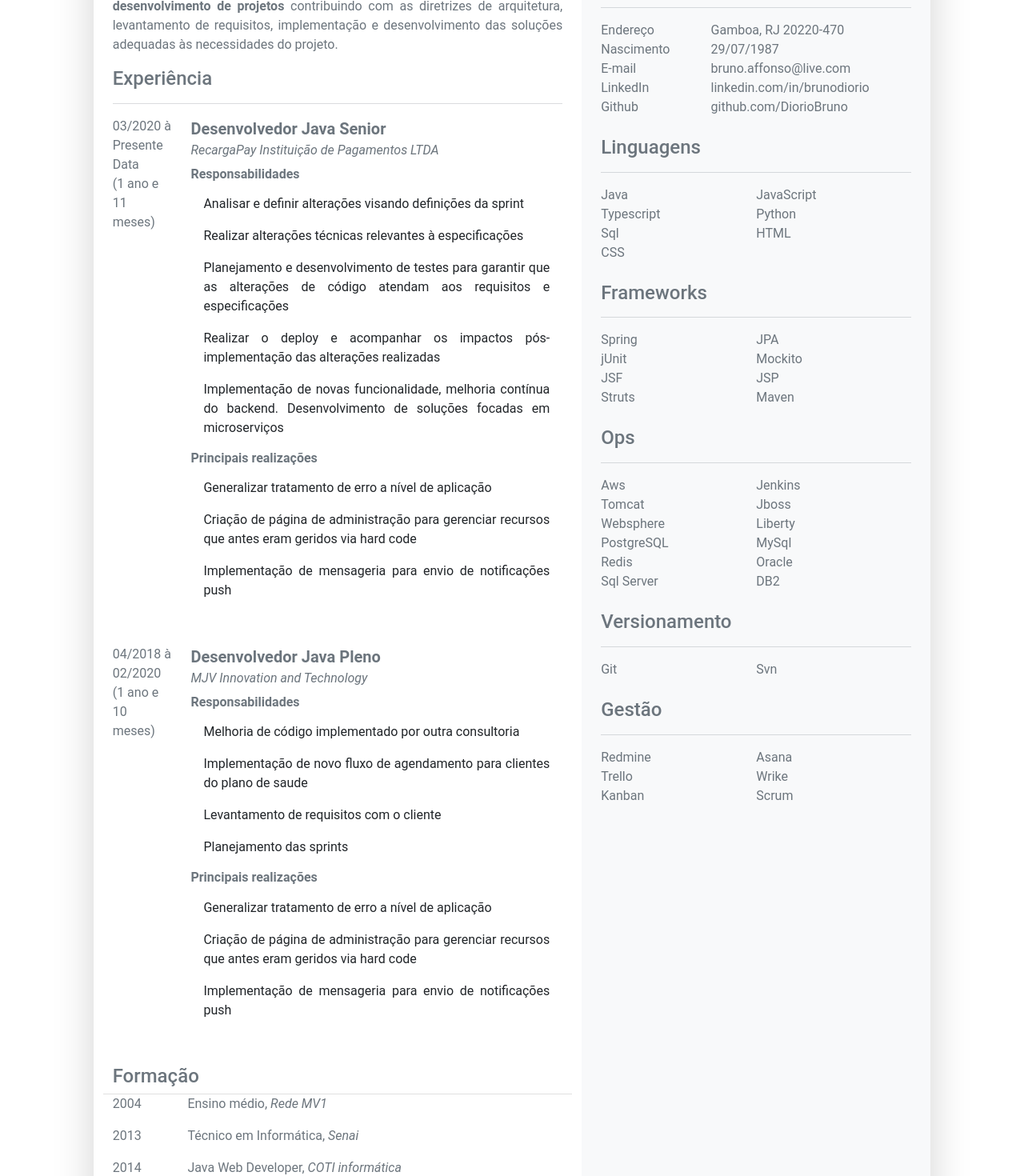
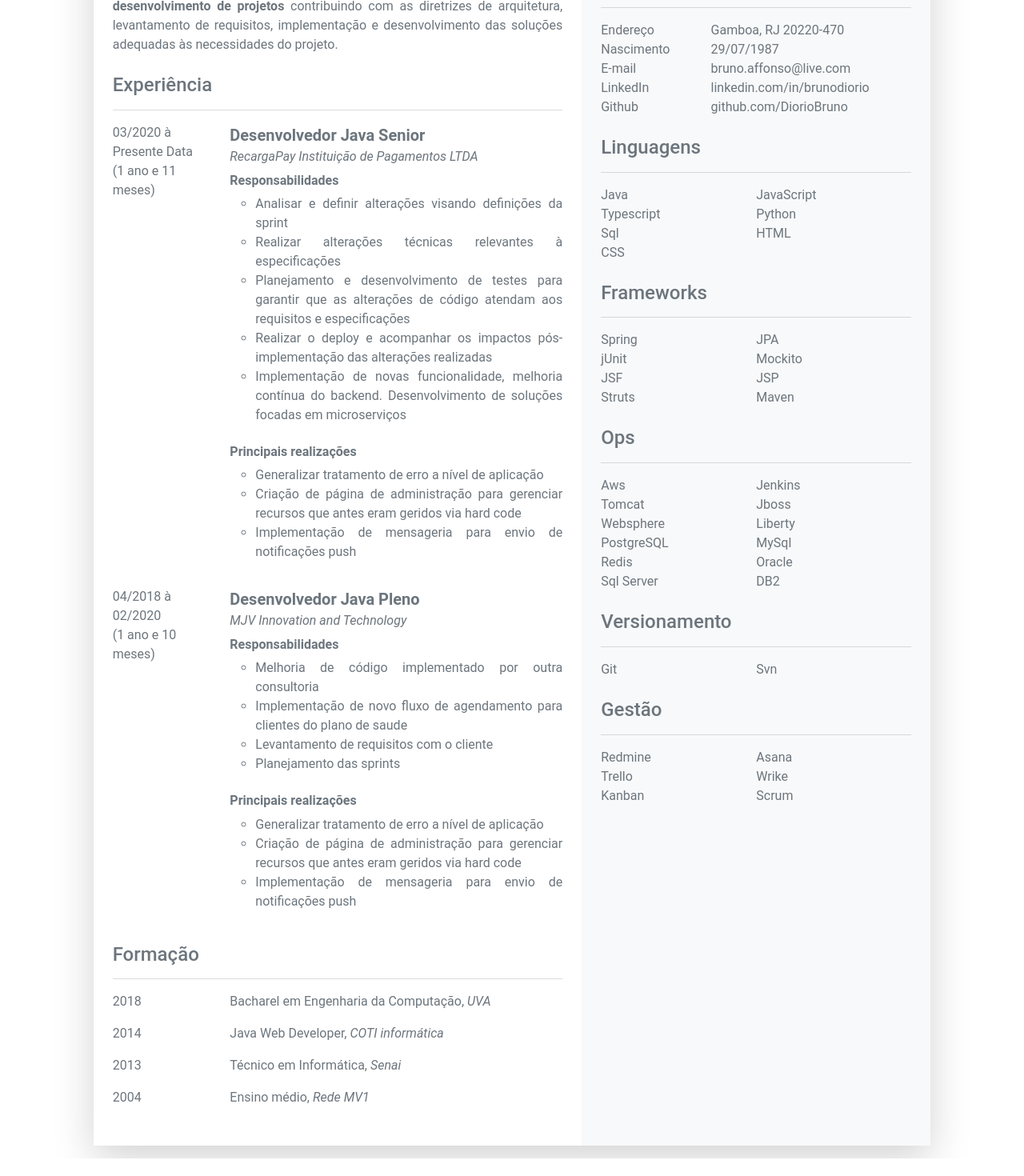
Before and after one commit to BrunoDiorio/angular-cv, an Angular app: page / in a window 1280 px wide. Shown: the part 220-1690 px from the top of the page at 80% size. After the commit the page ends 1668 px from the top, so only its background shows below. Built offline with nearby package versions, Linux system fonts and the light colour scheme.

Commit message:
refactor(description, experiences, formation): adjust bootstrap classes

```diff
--- a/src/app/index/description/description.component.html
+++ b/src/app/index/description/description.component.html
@@ -1 +1 @@
-<div [innerHTML]="description" class="description"></div>
+<section [innerHTML]="description" class="description mb-4"></section>
--- a/src/app/index/experiences/experiences.component.html
+++ b/src/app/index/experiences/experiences.component.html
@@ -1,22 +1,15 @@
 
-<section>
-  <div class="row">
-    <div class="col-12 mt-3">
-      <h4>{{ experiences.title }}</h4>
-      <hr />
+<section class="mb-4">
+  <h4>{{ experiences.title }}</h4>
+  <hr />
+  <div *ngFor="let experience of experiences.data" class="row mb-3">
+    <div class="col-3 d-none d-md-block">
+      {{ experience.period }}
+        <div class="font-italic">
+          ({{ experience.currentJobStartDate || experience.fullPeriod }})
+        </div>
     </div>
-  </div>
-
-  <div *ngFor="let experience of experiences.data" class="row mb-5">
-    <div class="col-2">
-      {{ experience.period }}
-      <div class="font-italic">
-        <div *ngIf="experience.currentJobStartDate; else elseBlock">
-          ({{ experience.currentJobStartDate }})
-        </div>
-        <ng-template ng-template #elseBlock>({{ experience.fullPeriod }})</ng-template></div>
-    </div>
-    <div class="col-10">
+    <div class="col-12 col-md-9">
       <div class="row">
         <div class="col-12 fw-bold lead">
           {{ experience.title }}
@@ -25,11 +18,18 @@
           {{ experience.subtitle }}
         </div>
 
+        <div class="col-12 my-2 d-sm-block d-md-none">
+          {{ experience.period }}
+            <div class="font-italic">
+              ({{ experience.currentJobStartDate || experience.fullPeriod }})
+            </div>
+        </div>
+
         <div class="col-12 pt-2" *ngIf="experience.responsabilities as responsabilities">
 
           <h6 class="fw-bold">{{ responsabilities.title }}</h6>
-          <ul class="list-group">
-            <li class="list-group-item border-0 tx-justify" *ngFor="let responsability of responsabilities.list">
+          <ul>
+            <li class="tx-justify" *ngFor="let responsability of responsabilities.list">
               {{ responsability }}
             </li>
           </ul>
@@ -38,8 +38,8 @@
         <div class="col-12 pt-2">
           <div *ngIf="experience.achievement as achievement">
             <h6 class="fw-bold">{{ achievement.title }}</h6>
-            <ul class="list-group">
-              <li class="list-group-item border-0 tx-justify" *ngFor="let achievement of achievement.list">
+            <ul>
+              <li class="tx-justify" *ngFor="let achievement of achievement.list">
                 {{ achievement }}
               </li>
             </ul>
--- a/src/app/index/experiences/experiences.component.scss
+++ b/src/app/index/experiences/experiences.component.scss
@@ -1,3 +1,8 @@
 .tx-justify {
   text-align: justify;
+  max-width: 75ch;
 }
+
+li{
+  list-style-type: circle;
+}
--- a/src/app/index/formation/formation.component.html
+++ b/src/app/index/formation/formation.component.html
@@ -1,14 +1,12 @@
-<section class="pb-5">
-  <div class="row">
+<section class="mb-4">
     <h4>{{ formation.title }}</h4>
-    <mat-divider></mat-divider>
-    <div class="row mb-3" *ngFor="let data of formation.data">
-      <div class="col-2">
+    <hr />
+    <div class="row mb-3" *ngFor="let data of formation.data.slice().reverse()">
+      <div class="col-md-3">
         {{ data.date }}
       </div>
-      <div class="col-10">
+      <div class="col-md-9">
         {{ data.description }}, <div class="fst-italic d-inline">{{ data.teachingEntity }}</div>
       </div>
     </div>
-  </div>
 </section>
```
